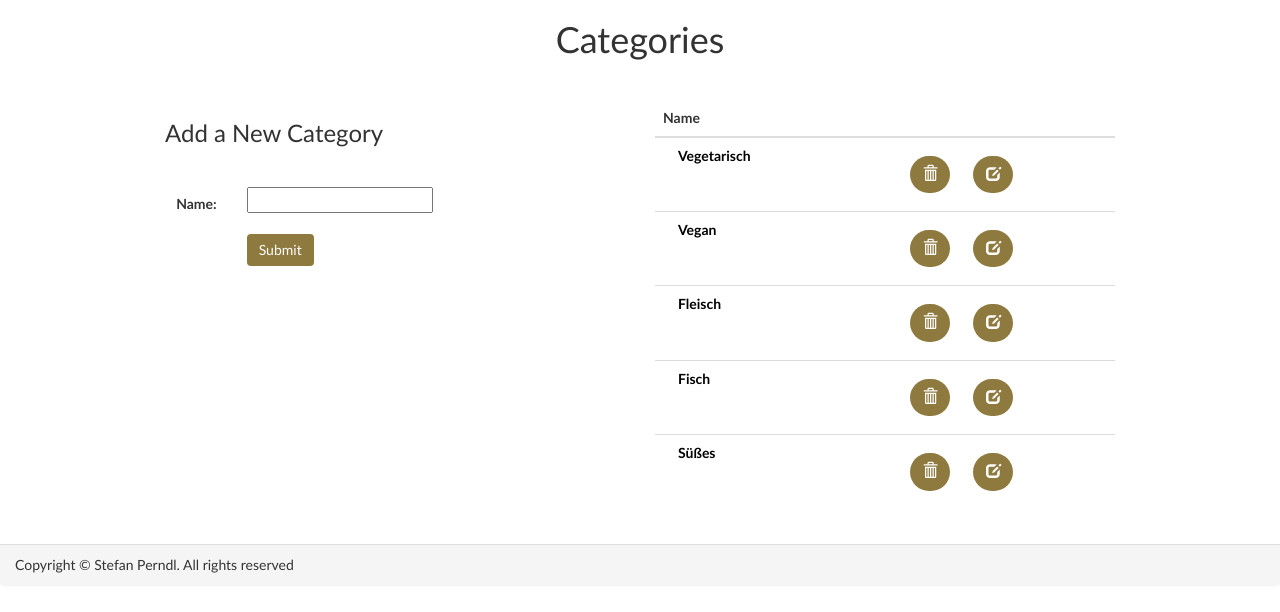
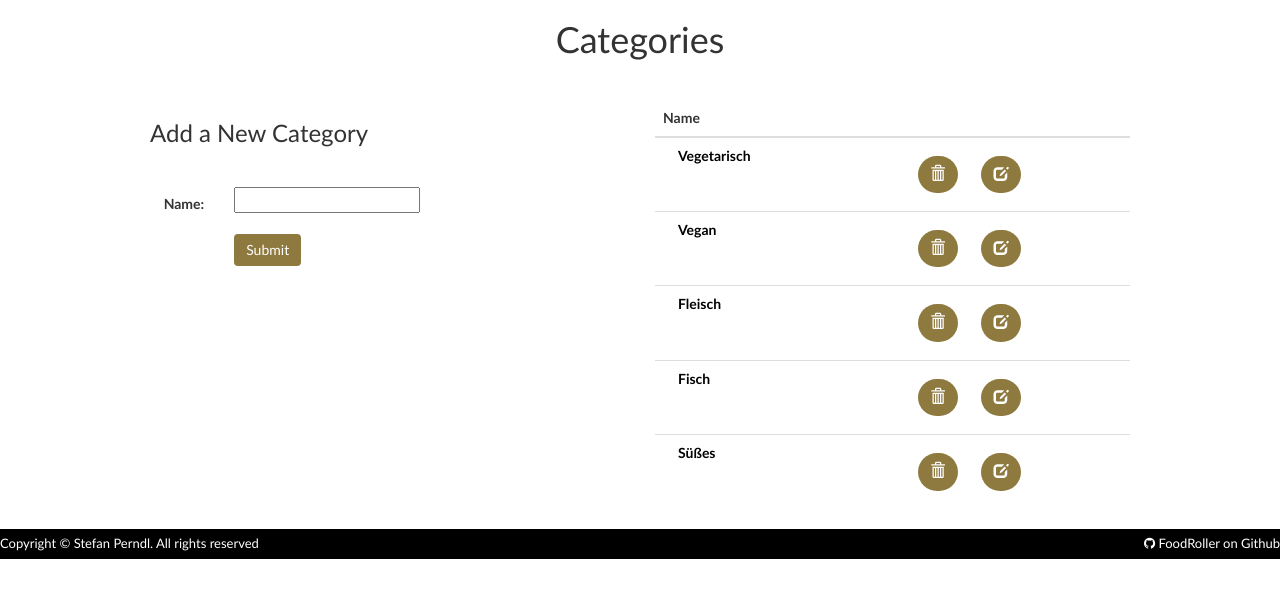
Before and after one commit to zenith0/foodroller, a Django app: page /manage/ in a window 1280 px wide. Shown: the part 64-676 px from the top of the page. Run offline with Django 3.2, Linux system fonts and the light colour scheme; data comes from the database, SQL or seed files in the repository; lists and menus that the app fills with data are empty; some libraries are stand-ins or nearby versions.

Commit message:
refactored footer

```diff
--- a/foodroller/static/css/foodroller.css
+++ b/foodroller/static/css/foodroller.css
@@ -6,6 +6,18 @@
 * {
     font-family: 'Trebuchet MS', 'Lucida Grande', 'Lucida Sans Unicode', 'Lucida Sans', Tahoma, sans-serif;
 
+}
+
+body {
+    background-color: white;
+}
+
+footer {
+    height: 30px;
+    background-color: black;
+    color: white;
+    padding-top: 5px;
+    font-size: small;
 }
 
 a {
@@ -17,12 +29,6 @@ a {
     font-family: 'Trebuchet MS', 'Lucida Grande', 'Lucida Sans Unicode', 'Lucida Sans', Tahoma, sans-serif;
 
 }
-
-.panel-default {
-    border: none;
-    background-color: transparent;
-}
-
 
 .form-control {
     margin-bottom: 10px;
@@ -43,6 +49,9 @@ select {
 .navbar {
     border-radius: 0;
     border: none;
+    /*border-bottom: solid;*/
+    /*border-bottom-width: 50px;*/
+    /*border-color: black;*/
     background: white;
     padding-left: 150px;
     padding-right: 150px;
--- a/foodroller/templates/base.html
+++ b/foodroller/templates/base.html
@@ -79,27 +79,15 @@
   {% endblock %}
 </div>
 <!-- FOOTER -->
-
-<div class="panel panel-default">
-  <div class="panel-body"></div>
-  <div class="panel-footer">Copyright&nbsp;‍‍©&nbsp;Stefan&nbsp;Perndl.&nbsp;All&nbsp;rights&nbsp;reserved</div>
-</div>
+{##}
 
 
-<!--[if lte IE 9]><script src="https://cdnjs.cloudflare.com/ajax/libs/placeholders/3.0.2/placeholders.min.js"></script><![endif]-->
-{#    <script type="text/javascript" src="https://code.jquery.com/jquery-2.2.0.min.js"></script>#}
-{#    <script type="text/javascript" src="{% static 'js/webflow.js' %}"></script>#}
-{#    <script src="https://cdnjs.cloudflare.com/ajax/libs/bootstrap-3-typeahead/4.0.0/bootstrap3-typeahead.js"></script>#}
-{#    <script type="text/javascript" src="{% static 'js/foodroller.js' %}"></script>#}
+</body>
+<footer>
+  <div class="pull-left">
+  Copyright&nbsp;‍‍©&nbsp;Stefan&nbsp;Perndl.&nbsp;All&nbsp;rights&nbsp;reserved</div>
+    <div class="pull-right">
 
-{#    <script type="text/javascript" src="{% static 'js/modernizr.js' %}"></script>#}
-{#      <script>#}
-{#        WebFont.load({#}
-{#            google: {#}
-{#                families: ["Oswald:300,400,700"]#}
-{#            }#}
-{#        });#}
+    <span class="fa fa-github"> <a href="https://github.com/zenith0/foodroller" class="white">FoodRoller on Github</a></span></div>
 
-{#    </script>#}
-</body>
-</html>
+</footer>
--- a/foodroller/templates/manage-category.html
+++ b/foodroller/templates/manage-category.html
@@ -2,6 +2,8 @@
 
 
 {% block body %}
+  <body>
+  <div class="centered">
 
   <div class="modal fade" id="confirm-delete" tabindex="-1" role="dialog" aria-labelledby="myModalLabel" aria-hidden="true">
     <div class="modal-dialog">
@@ -26,11 +28,8 @@
     </div>
   </div>
 
-
-
-  <div class="centered">
     <h1 class="padding-bottom">Categories</h1>
-
+    <div class="row">
     <div class="col-md-6 align-left">
       <h3 class="padding-bottom">Add a New Category</h3>
       {% if error_message %}
@@ -80,12 +79,8 @@
           </tbody>
         </table>
       </div>
+    </div></div>
   </div>
-
-    </div>
-
-  </div>
-  </div>
-  </div>
+</body>
 
 {% endblock %}
--- a/foodroller/templates/manage-food.html
+++ b/foodroller/templates/manage-food.html
@@ -31,7 +31,7 @@
 
   <div class="centered">
     <h1 class="padding-bottom">Meals for {{ category.name }}</h1>
-
+    <div class="row">
       <div class="col-md-6 align-left">
         <h3 class="padding-bottom">Add a New Meal</h3>
         {% if error_message %}
@@ -87,7 +87,7 @@
             </tbody>
           </table>
         </div>
-      </div>
+      </div></div>
 
     </div>
 
```
Lines whose indentation alone changed are shown as unchanged.
